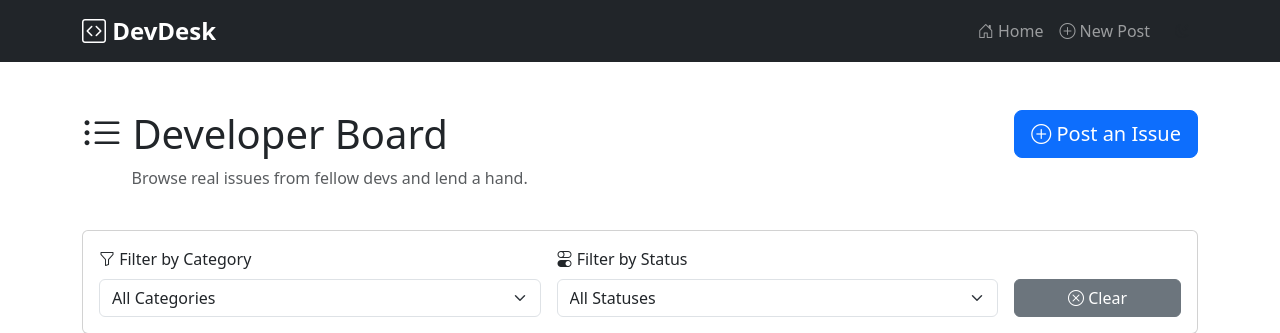
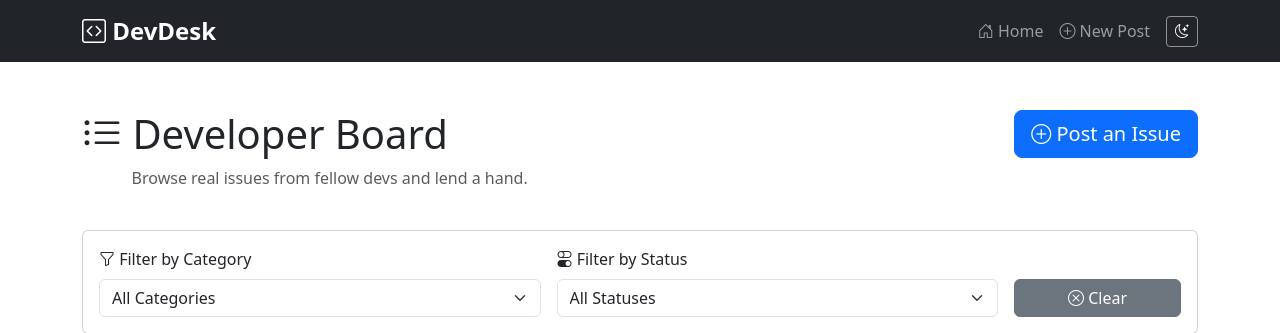
Before and after one commit to nomad-level/DevDesk, a Django app: page / in a window 1280 px wide. Shown: the top 333 px of the page. Run offline with Django 5.2, Linux system fonts and the light colour scheme; data that the repository does not hold is empty.

Commit message:
fix theme toggle visibility

```diff
--- a/templates/base.html
+++ b/templates/base.html
@@ -79,6 +79,17 @@
             background-color: var(--bs-body-bg);
             border-left-color: var(--bs-primary);
         }
+
+        /* Theme toggle button styling */
+        #theme-toggle {
+            border-color: rgba(255, 255, 255, 0.5);
+            color: rgba(255, 255, 255, 0.8);
+        }
+        #theme-toggle:hover {
+            border-color: rgba(255, 255, 255, 0.9);
+            color: rgba(255, 255, 255, 1);
+            background-color: rgba(255, 255, 255, 0.1);
+        }
     </style>
 
     {% block extra_css %}{% endblock %}
@@ -105,8 +116,8 @@
                         </a>
                     </li>
                     <li class="nav-item d-flex align-items-center ms-2">
-                        <button id="theme-toggle" class="btn btn-outline-light btn-sm" type="button" aria-label="Toggle theme">
-                            <i id="theme-toggle-icon" class="bi bi-moon-stars"></i>
+                        <button id="theme-toggle" class="btn btn-link text-white btn-sm" type="button" aria-label="Toggle theme">
+                            <i id="theme-toggle-icon" class="bi bi-moon-stars fs-5"></i>
                         </button>
                     </li>
                 </ul>
```
